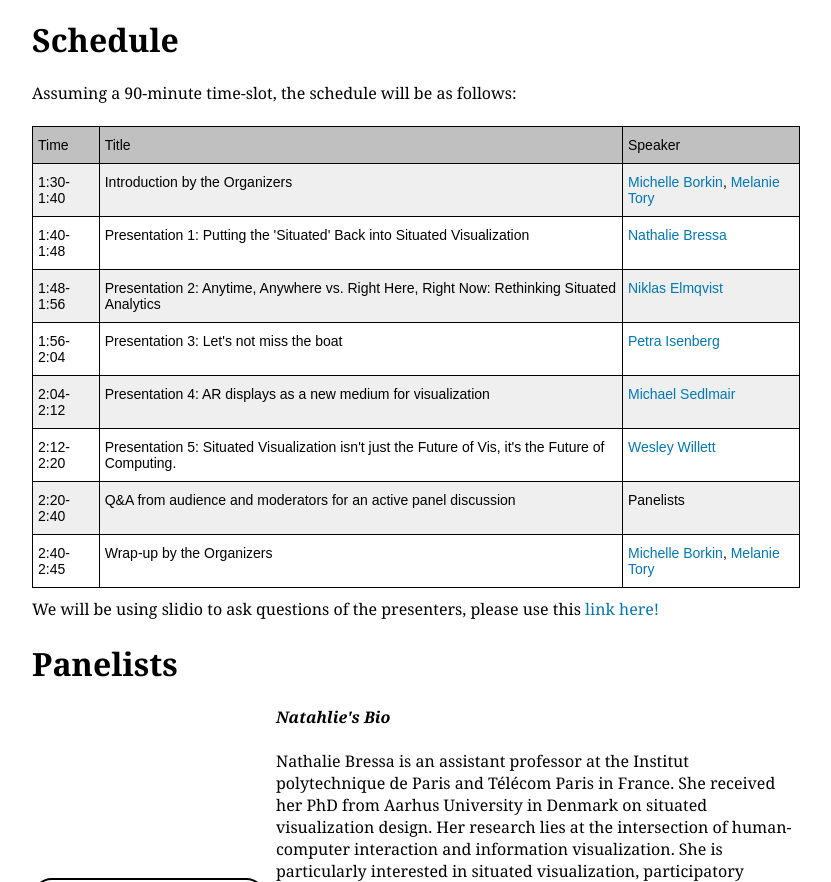
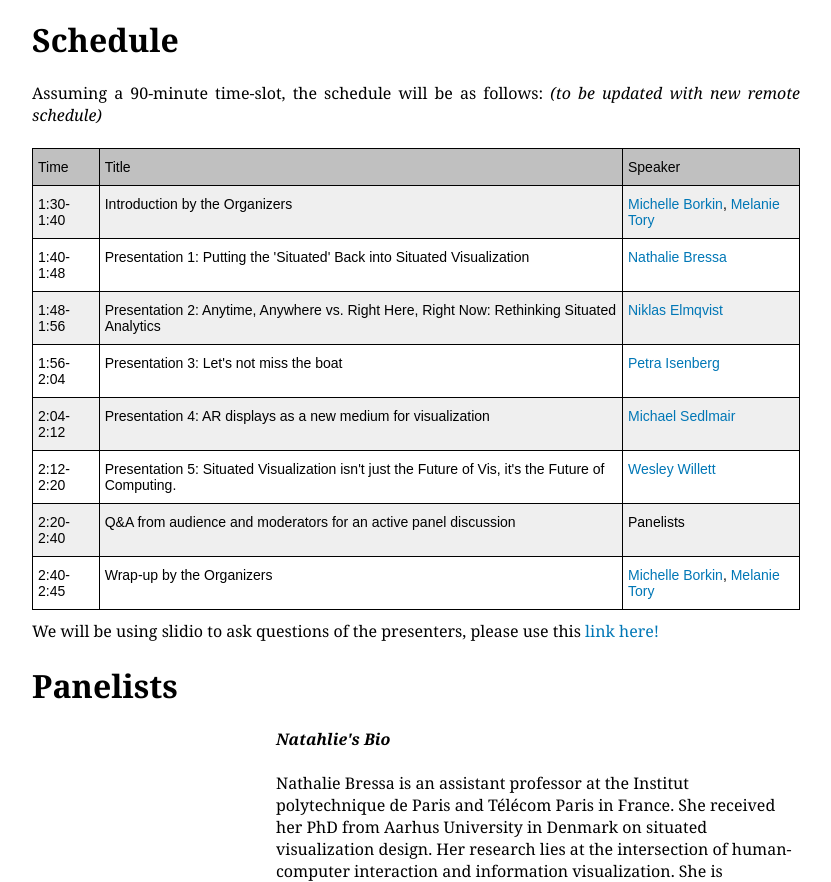
Before and after one commit to situatedVis/Vis2024, a plain HTML site: page index.html in a window 1280 px wide. Shown: the part 844-1726 px from the top of the page, without its empty margins (224-1055 px from the left). Drawn offline with Linux system fonts and the light colour scheme.

Commit message:
Update index.html
added note that schedule to be updated

```diff
--- a/index.html
+++ b/index.html
@@ -45,7 +45,7 @@
                 Schedule
             </h1>
             <div class="center">
-                Assuming a 90-minute time-slot, the schedule will be as follows:
+                Assuming a 90-minute time-slot, the schedule will be as follows: <em>(to be updated with new remote schedule)</em>
 
                 <br>
                 <br>
```
